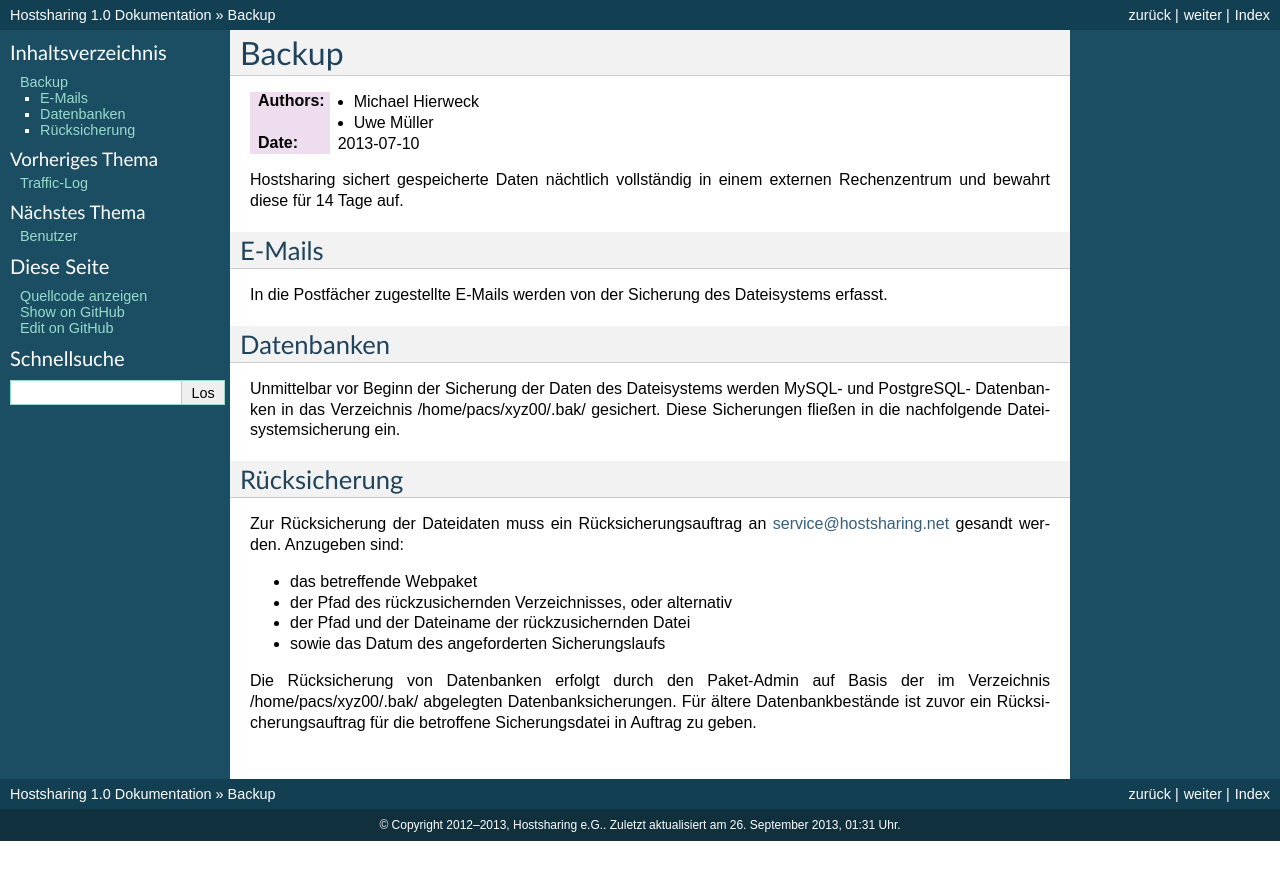
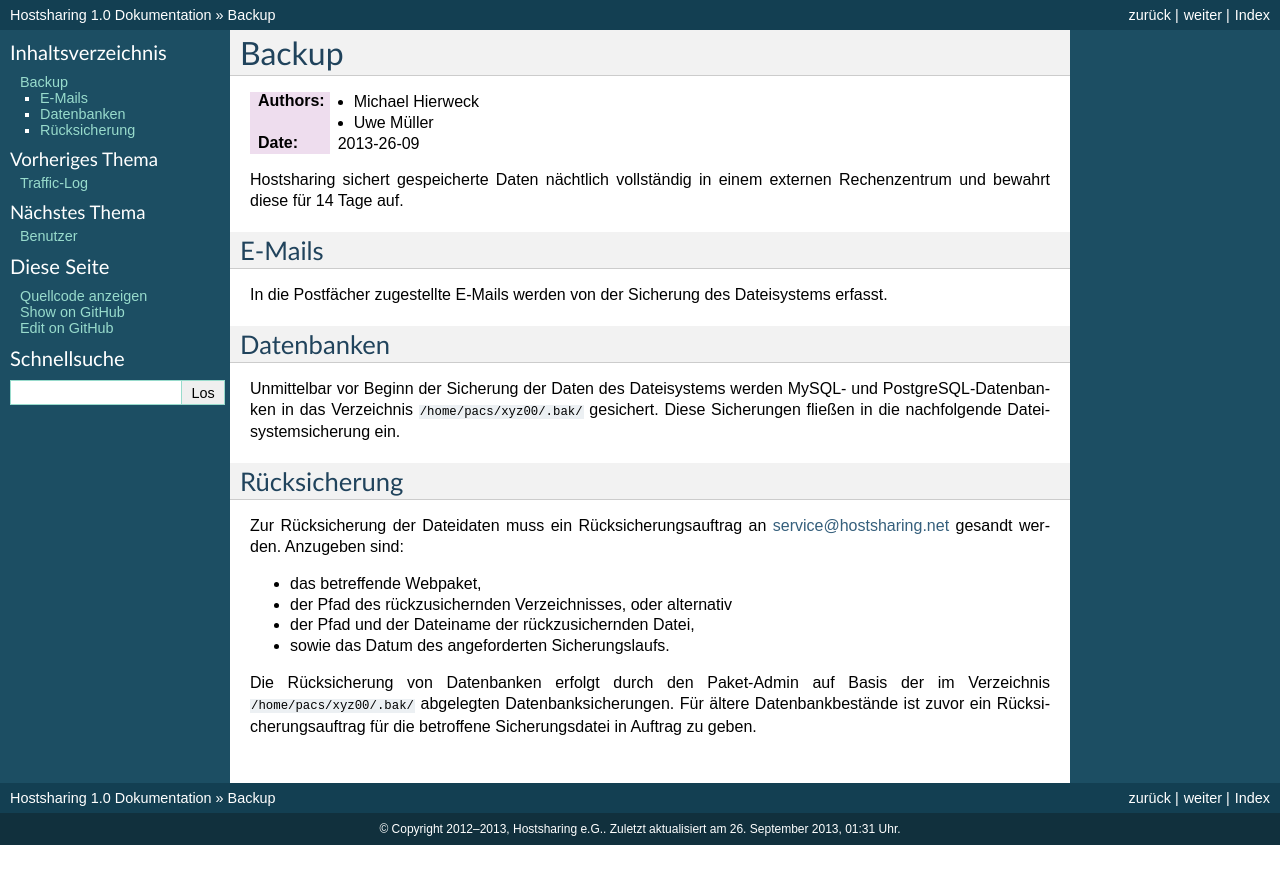
Before and after one commit to hostsharing/hs.docs.users, a Sphinx documentation site: the page built from source/backup.rst, in a window 1280 px wide. Shown: the top 884 px of the page. Built offline with Sphinx 7.4.7, drawn with Linux system fonts in a browser that asks for light colours; pages that are not in the unit, such as notebooks, are missing from menus.

Commit message:
typo, formated text, change date

```diff
--- a/source/backup.rst
+++ b/source/backup.rst
@@ -4,10 +4,9 @@
 
 :Authors: - Michael Hierweck
           - Uwe Müller
-:Date: 2013-07-10
+:Date: 2013-26-09
 
-Hostsharing sichert gespeicherte Daten nächtlich vollständig in einem externen Rechenzentrum
-und bewahrt diese für 14 Tage auf.
+Hostsharing sichert gespeicherte Daten nächtlich vollständig in einem externen Rechenzentrum und bewahrt diese für 14 Tage auf.
 
 E-Mails
 =======
@@ -17,22 +16,20 @@
 Datenbanken
 ===========
 
-Unmittelbar vor Beginn der Sicherung der Daten des Dateisystems werden MySQL- und PostgreSQL-
-Datenbanken in das Verzeichnis /home/pacs/xyz00/.bak/ gesichert. Diese Sicherungen fließen
+Unmittelbar vor Beginn der Sicherung der Daten des Dateisystems werden MySQL- und PostgreSQL-Datenbanken in das Verzeichnis ``/home/pacs/xyz00/.bak/`` gesichert. Diese Sicherungen fließen
 in die nachfolgende Dateisystemsicherung ein.
 
 Rücksicherung
 =============
 
-Zur Rücksicherung der Dateidaten muss ein Rücksicherungsauftrag an service@hostsharing.net
-gesandt werden. Anzugeben sind:
+Zur Rücksicherung der Dateidaten muss ein Rücksicherungsauftrag an service@hostsharing.net gesandt werden.
+Anzugeben sind:
 
-- das betreffende Webpaket
-- der Pfad des rückzusichernden Verzeichnisses, oder alternativ
-- der Pfad und der Dateiname der rückzusichernden Datei
-- sowie das Datum des angeforderten Sicherungslaufs
+* das betreffende Webpaket,
+* der Pfad des rückzusichernden Verzeichnisses, oder alternativ
+* der Pfad und der Dateiname der rückzusichernden Datei,
+* sowie das Datum des angeforderten Sicherungslaufs.
 
 Die Rücksicherung von Datenbanken erfolgt durch den Paket-Admin auf Basis der im Verzeichnis
-/home/pacs/xyz00/.bak/ abgelegten Datenbanksicherungen.
-Für ältere Datenbankbestände ist zuvor ein Rücksicherungsauftrag für die
-betroffene Sicherungsdatei in Auftrag zu geben.
+``/home/pacs/xyz00/.bak/`` abgelegten Datenbanksicherungen.
+Für ältere Datenbankbestände ist zuvor ein Rücksicherungsauftrag für die betroffene Sicherungsdatei in Auftrag zu geben.
```
